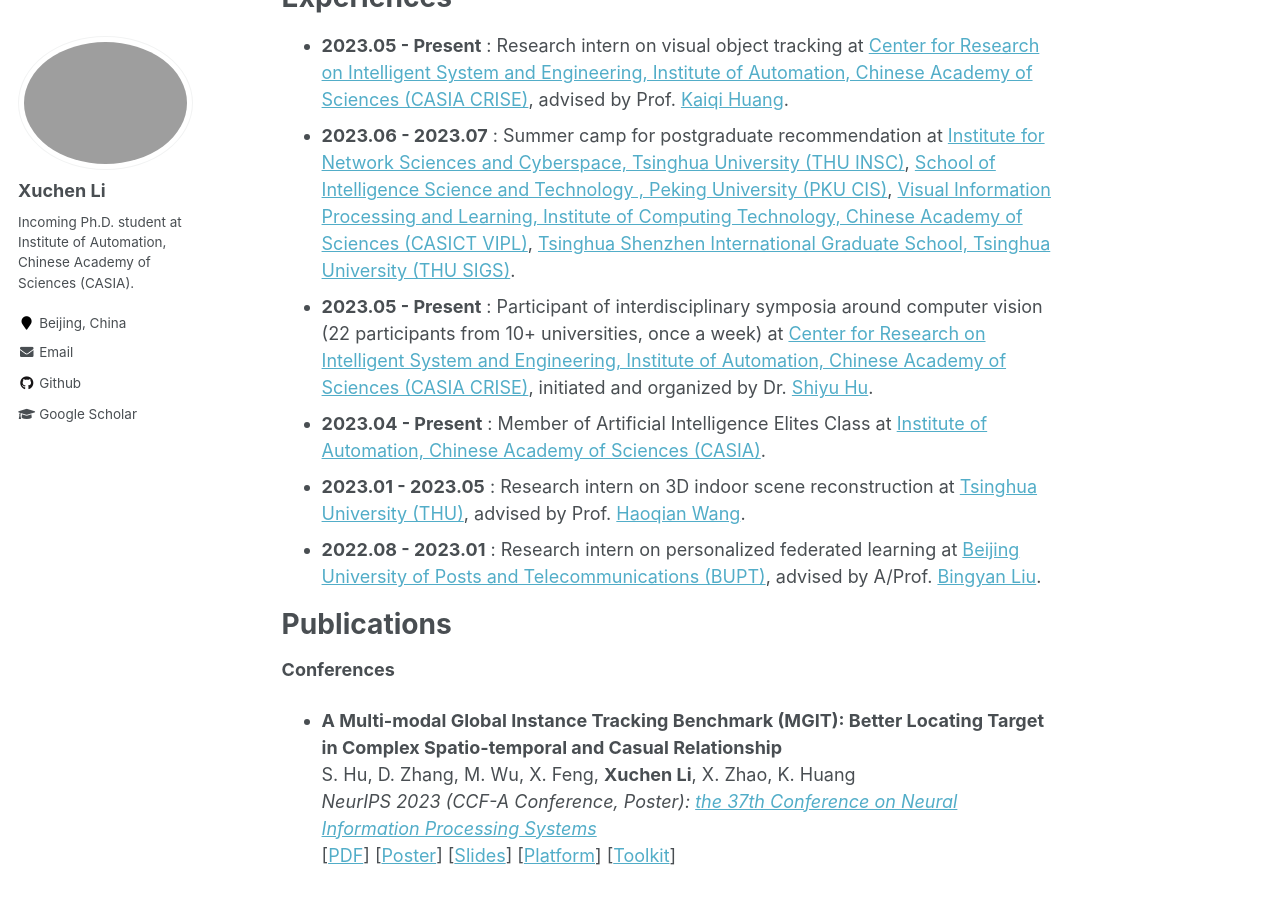
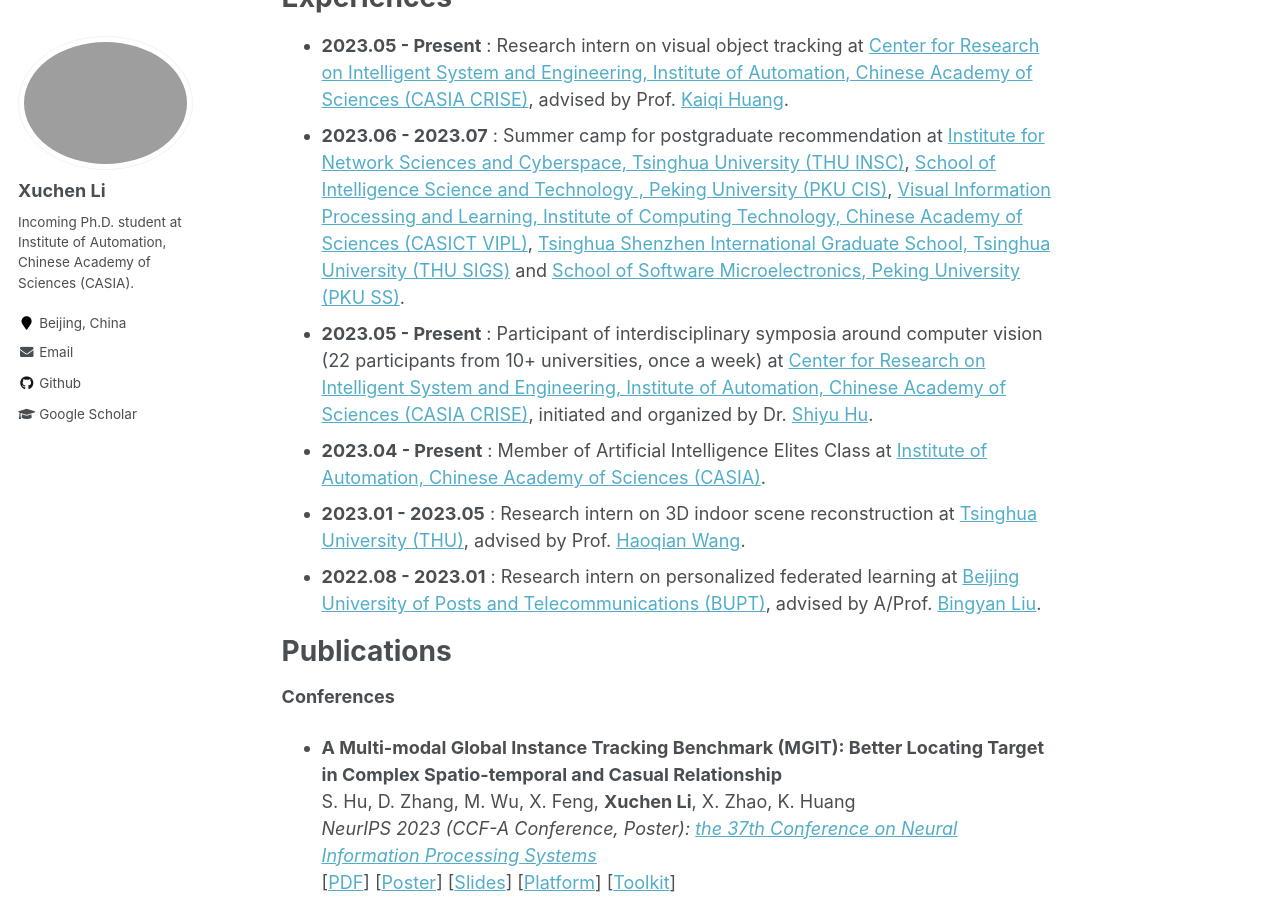
Before and after one commit to Xuchen-Li/Xuchen-Li.github.io, a Jekyll site: the page built from _pages/about.md, in a window 1280 px wide and 900 px high, scrolled down 1377 px. Built offline with Jekyll 4.4.1, drawn with Linux system fonts in a browser that asks for light colours.

Commit message:
Update about.md

```diff
--- a/_pages/about.md
+++ b/_pages/about.md
@@ -43,7 +43,7 @@ Experiences
 ======
 * **2023.05 - Present** : Research intern on visual object tracking at [Center for Research on Intelligent System and Engineering, Institute of Automation, Chinese Academy of Sciences (CASIA CRISE)](http://www.crise.ia.ac.cn/),  advised by Prof. [Kaiqi Huang](https://people.ucas.ac.cn/~huangkaiqi?language=en).
 * **2023.06 - 2023.07** : Summer camp for postgraduate recommendation at [Institute for Network Sciences and Cyberspace, Tsinghua University (THU INSC)](https://www.insc.tsinghua.edu.cn/), [School of Intelligence Science and Technology
-, Peking University (PKU CIS)](https://www.cis.pku.edu.cn/index.htm), [Visual Information Processing and Learning, Institute of Computing Technology, Chinese Academy of Sciences (CASICT VIPL)](http://vipl.ict.ac.cn/en/index.html), [Tsinghua Shenzhen International Graduate School, Tsinghua University (THU SIGS)](https://www.sigs.tsinghua.edu.cn/en/).
+, Peking University (PKU CIS)](https://www.cis.pku.edu.cn/index.htm), [Visual Information Processing and Learning, Institute of Computing Technology, Chinese Academy of Sciences (CASICT VIPL)](http://vipl.ict.ac.cn/en/index.html), [Tsinghua Shenzhen International Graduate School, Tsinghua University (THU SIGS)](https://www.sigs.tsinghua.edu.cn/en/) and [School of Software Microelectronics, Peking University (PKU SS)](https://www.ss.pku.edu.cn/).
 * **2023.05 - Present** : Participant of interdisciplinary symposia around computer vision (22 participants from 10+ universities, once a week) at [Center for Research on Intelligent System and Engineering, Institute of Automation, Chinese Academy of Sciences (CASIA CRISE)](http://www.crise.ia.ac.cn/),  initiated and organized by Dr. [Shiyu Hu](https://huuuuusy.github.io/).
 * **2023.04 - Present** : Member of Artificial Intelligence Elites Class at [Institute of Automation, Chinese Academy of Sciences (CASIA)](http://english.ia.cas.cn/).
 * **2023.01 - 2023.05** : Research intern on 3D indoor scene reconstruction at [Tsinghua University (THU)](https://www.tsinghua.edu.cn/en/),  advised by Prof. [Haoqian Wang](https://scholar.google.com/citations?hl=zh-CN&user=eldgnIYAAAAJ&hl=en).
```
